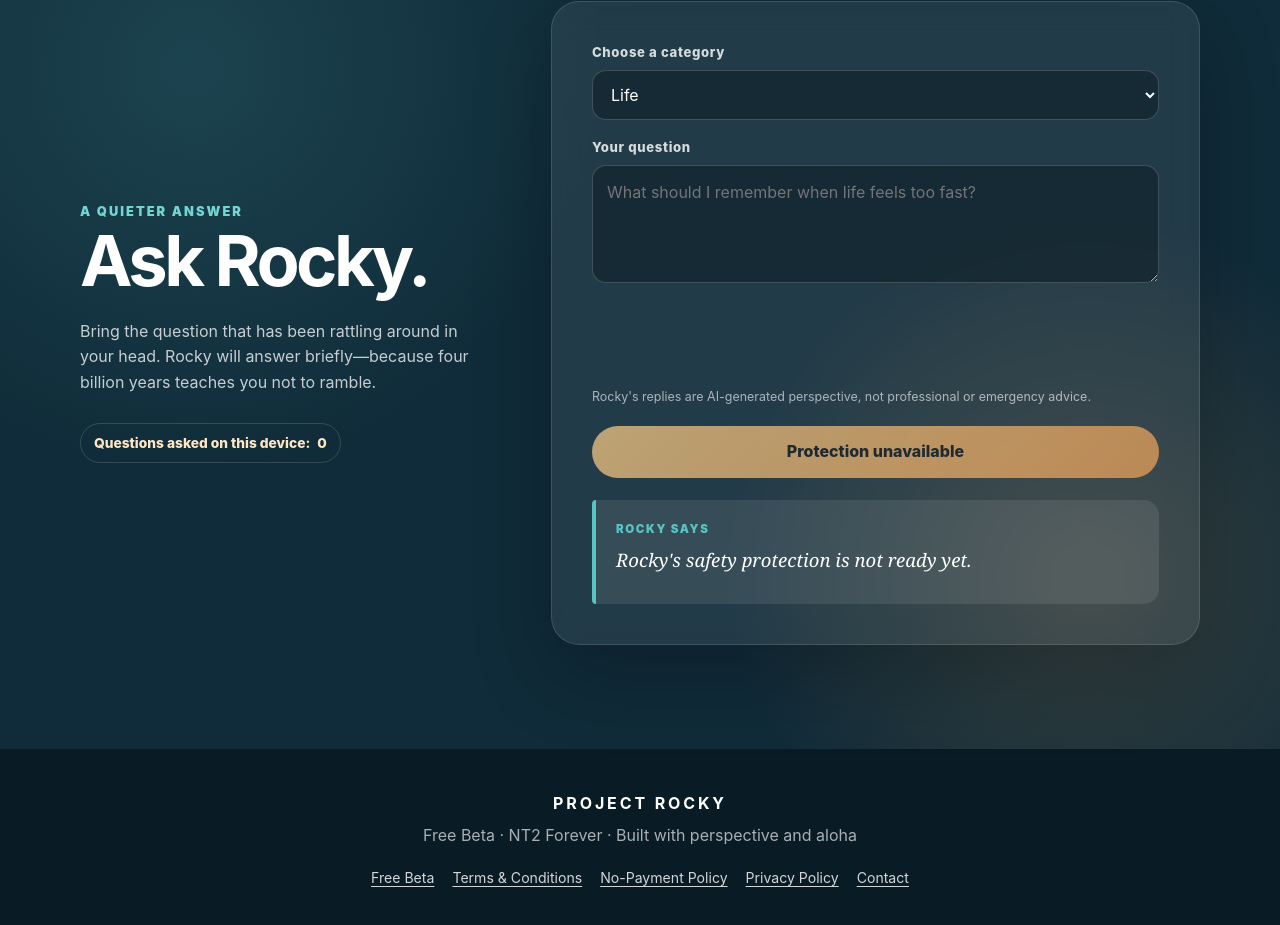
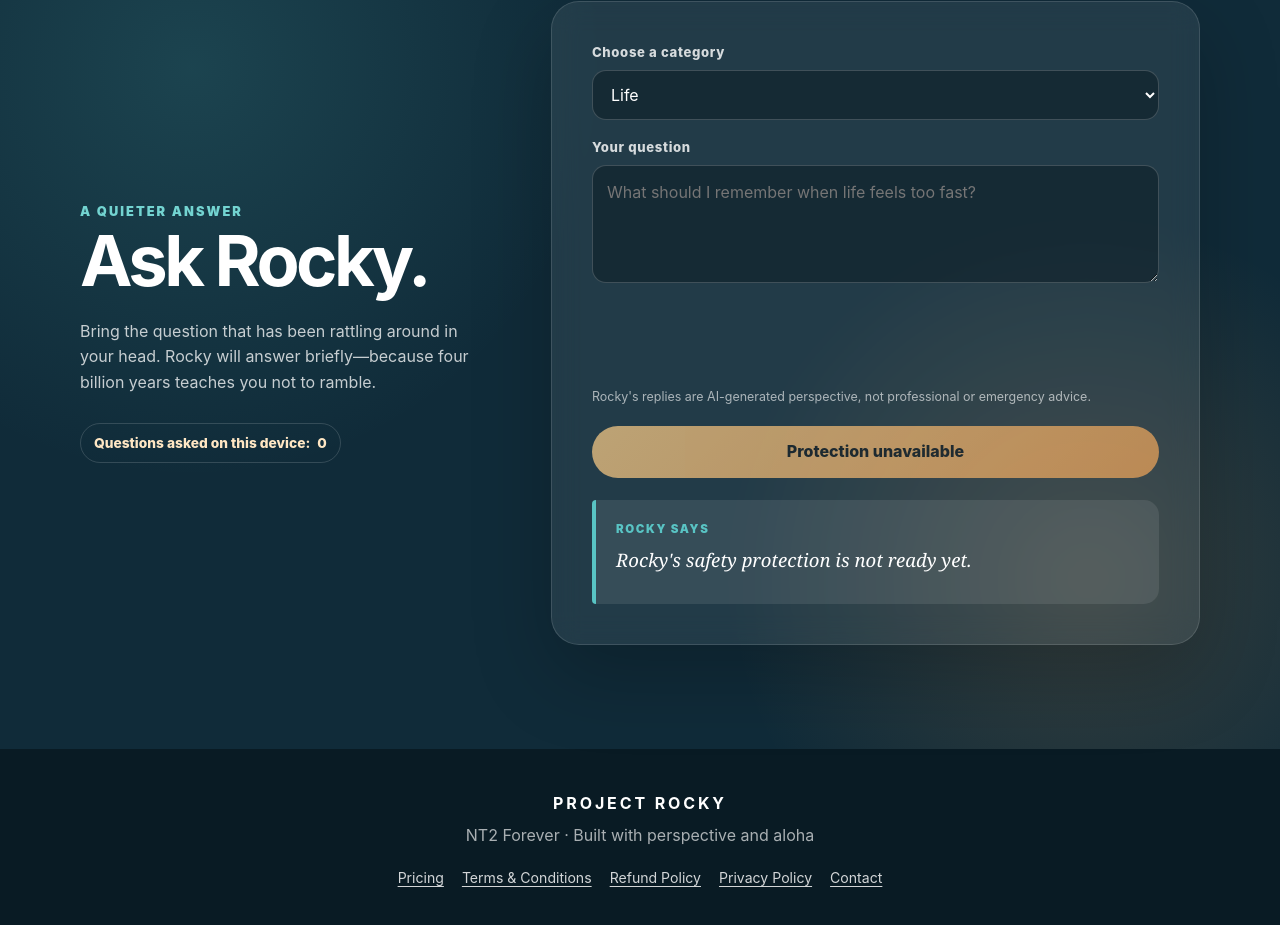
Before and after one commit to lindnerworld-tech/rocky, a website: page WEBSITE/index.html in a window 1280 px wide. Shown: the part 1847-2772 px from the top of the page. Drawn offline with Linux system fonts and the light colour scheme; no server answers.

Commit message:
Prepare Stripe review: WEBSITE/index.html

```diff
--- a/WEBSITE/index.html
+++ b/WEBSITE/index.html
@@ -536,7 +536,7 @@
   <header class="hero" id="top">
     <div class="hero-inner">
       <div class="hero-copy">
-        <p class="eyebrow"><span class="eyebrow-dot"></span> Free Beta · Four billion years of perspective</p>
+        <p class="eyebrow"><span class="eyebrow-dot"></span> Four billion years of perspective</p>
         <h1>When life gets noisy, ask a rock.</h1>
         <p class="hero-tagline">Ancient wisdom. Island humor. Daily perspective.</p>
         <p class="hero-text">Rocky is an AI pet rock companion born from lava, patience, and aloha—here to help you slow down, laugh a little, and remember what matters.</p>
@@ -620,11 +620,11 @@
 
   <footer class="footer">
     <strong>PROJECT ROCKY</strong>
-    <span>Free Beta · NT2 Forever · Built with perspective and aloha</span>
+    <span>NT2 Forever · Built with perspective and aloha</span>
     <nav class="footer-links" aria-label="Legal and company information">
-      <a href="/pricing">Free Beta</a>
+      <a href="/pricing">Pricing</a>
       <a href="/terms">Terms &amp; Conditions</a>
-      <a href="/refund-policy">No-Payment Policy</a>
+      <a href="/refund-policy">Refund Policy</a>
       <a href="/privacy">Privacy Policy</a>
       <a href="mailto:support@rockyaloha.com">Contact</a>
     </nav>
@@ -695,7 +695,7 @@
 
       const counter = document.getElementById("accessCounter");
       if (access.authenticated) {
-        counter.textContent = `Rocky Free Beta: ${access.remaining} of ${access.dailyLimit} answers left today`;
+        counter.textContent = `Rocky Free: ${access.remaining} of ${access.dailyLimit} answers left today`;
       } else {
         counter.textContent = `Daily guest answer: ${access.remaining} of ${access.dailyLimit} left`;
       }
```
